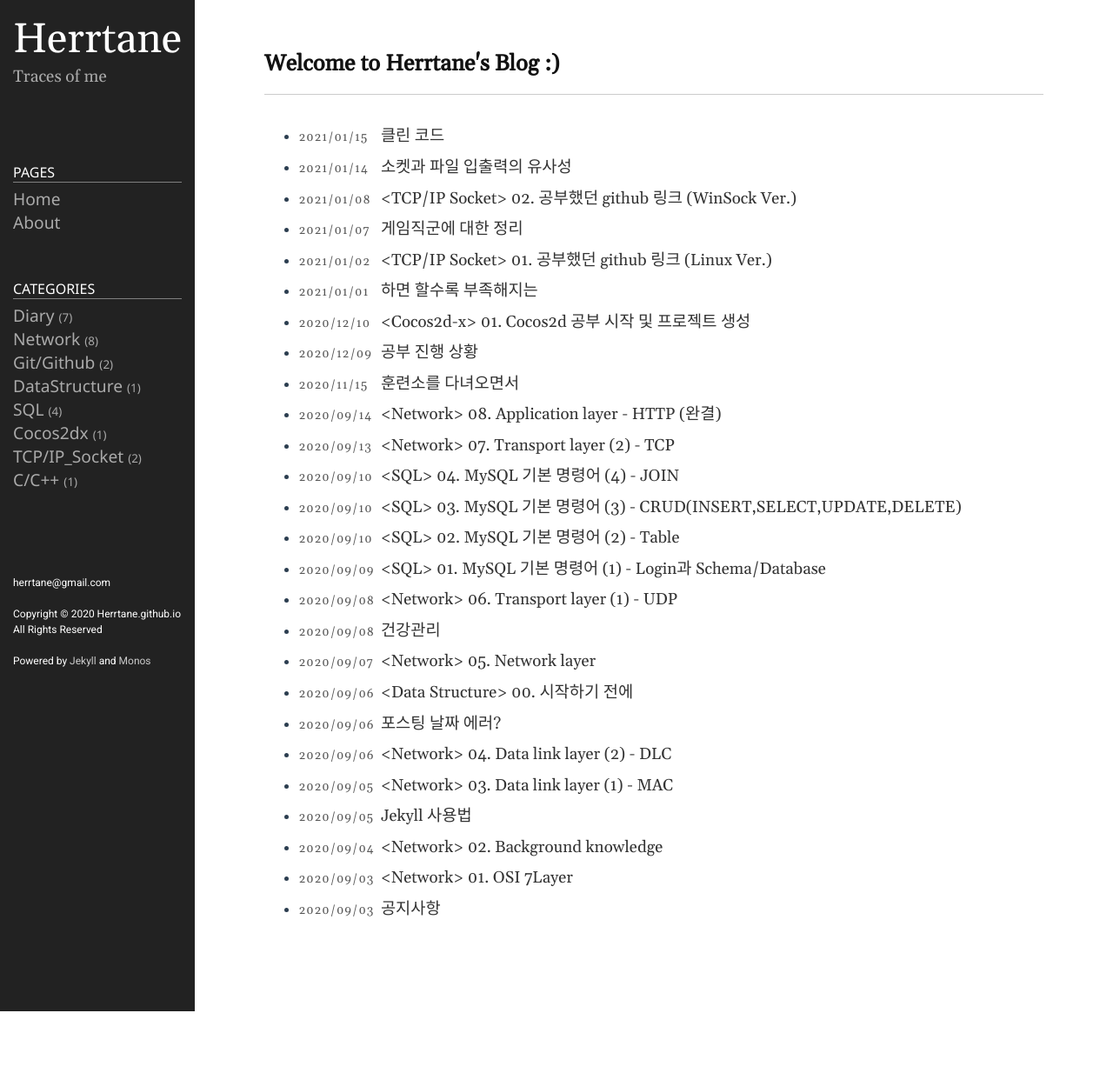
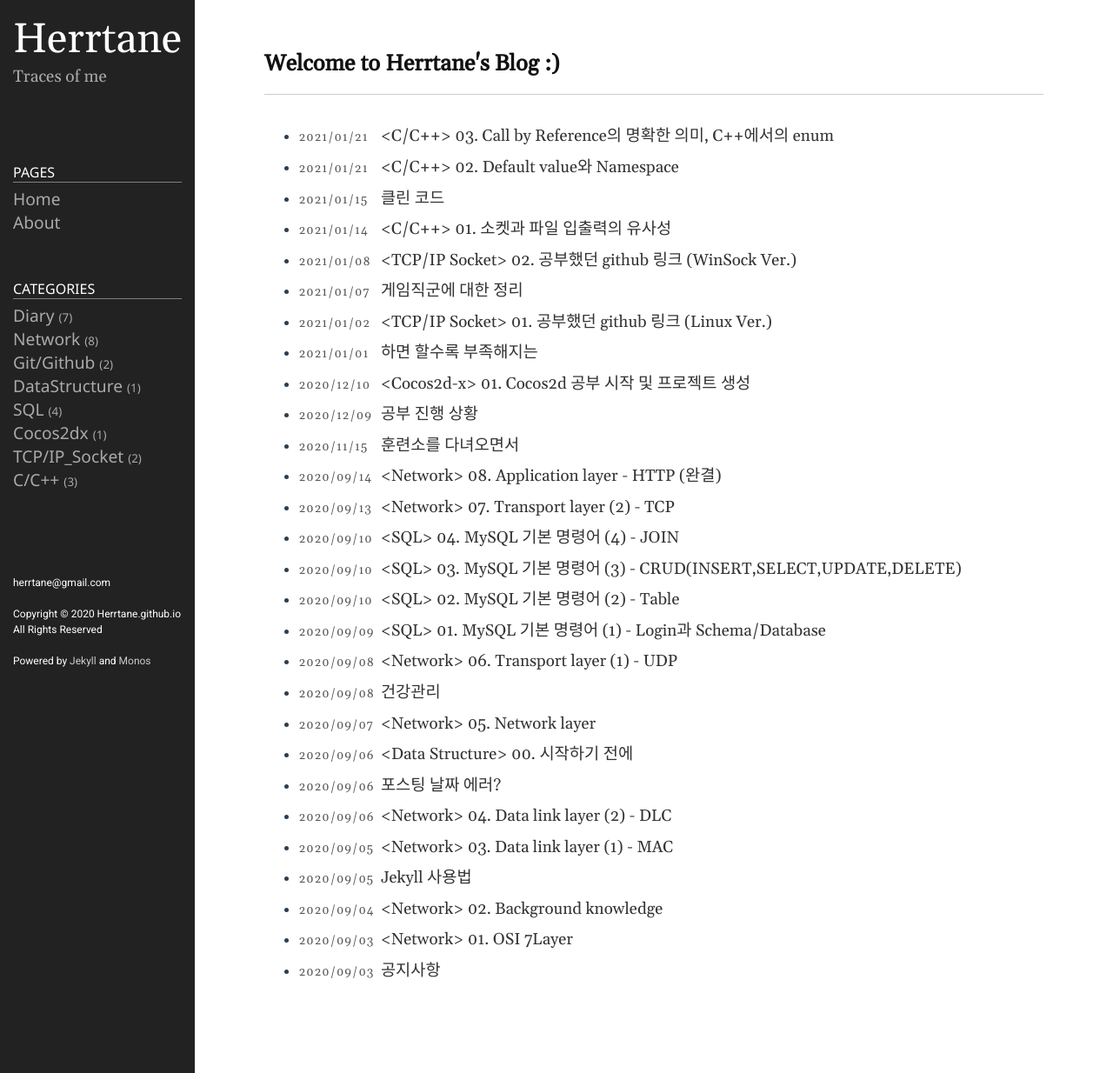
Before and after one commit to Herrtane/Herrtane.github.io, a Jekyll site: the page built from index.md, in a window 1280 px wide. Shown: the whole page at 87% size. Built offline with Jekyll 4.4.1, drawn with Linux system fonts in a browser that asks for light colours; before the commit the page ends 1163 px from its top, so only the background shows below that; part of the change alters nothing that is shown.

Commit message:
Post C_C++

````diff
--- a/_posts/2021-01-14-cc++-socketandfstream.markdown
+++ b/_posts/2021-01-14-cc++-socketandfstream.markdown
@@ -1,6 +1,6 @@
 ---
 layout: post
-title: 소켓과 파일 입출력의 유사성
+title: <C/C++> 01. 소켓과 파일 입출력의 유사성
 date: 2021-01-14 13:25:23 +0900
 category: C/C++
 comments: true
--- /dev/null
+++ b/_posts/2021-01-21-cc++-review1.markdown
@@ -0,0 +1,88 @@
+---
+layout: post
+title: <C/C++> 02. Default value와 Namespace
+date: 2021-01-21 13:25:23 +0900
+category: C/C++
+comments: true
+---
+## Parameter의 Default Value
+
+C++로 짜놓았던 코드들을 리팩토링하다보니, 예기치 못한 오류가 발생하는 일이 종종 생겼다. 그래서, C++에 대한 정교한 사용법을 익히고 복습하고자 몇몇 잊기 쉬운 개념들을 게시하려고 한다. 우선, 함수 매개변수에 디폴트 값을 부여하는 방법이다.
+
+```c
+#include <stdio.h>
+int Add(int num1, int num2=2);          // 디폴트 값은 함수의 선언 부분에만 명시하면 된다.
+                                        // 함수에 전달되는 인자는 왼쪽에서부터 오른쪽으로 채워지므로,
+                                        // 부분적 디폴트 값은 오른쪽부터 채워야 한다.
+
+int main(void){
+    std::cout << Add(1) << std::endl;
+    std::cout << Add(1,3) << std::endl;
+    return 0;
+}
+
+int Add(int num1, int num2){
+    return num1+num2;
+}
+```
+
+## Namespace
+
+바로 코드를 통해 설명을 대신하겠다.
+
+```cpp
+#include <iostream>
+
+namespace FirstCompany{
+    void Func(void);
+}
+
+namespace SecondCompany{
+    void Func(void);
+    namespace ThirdCompany{
+        void Func(void);
+    }
+}
+
+int main(void){
+    using FirstCompany::Func;
+    Func();
+    SecondCompany::Func();
+    SecondCompany::ThirdCompany::Func();
+
+    namespace NewCompany = SecondCompany::ThirdCompany;
+    NewCompany::Func();
+
+    return 0;
+}
+
+void FirstCompany::Func(void){
+    std::cout << "FirstCompany's Function" << std::endl;
+}
+
+void SecondCompany::Func(void){
+    std::cout << "SecondCompany's Function" << std::endl;
+}
+
+```
+
+## Scope Resolution Operator의 중요한 기능
+
+최근에 내가 QT 프로그래밍을 하면서, QT의 connect함수와 Winsock2의 connect함수와 충돌하는 경험을 했었다. 이럴때 해결책은, 범위 지정 연산자를 사용해서 그 범위를 지정해주는 것이었다.
+
+```cpp
+...
+int val=100;
+
+int Func(void){
+    int val=20;
+    val+=3;
+    ::val+=7;       // 전역변수에 접근하기 위해서는 이렇게 범위 지정 연산자가 필요하다. connect함수를 사용할때도 마찬가지였다.
+}
+...
+
+```
+
+<br/>
+
+다음 포스팅에서도 C++을 복습하면서 기억하면 좋을 부분을 기록하도록 하겠다.
--- /dev/null
+++ b/_posts/2021-01-21-cc++-review2.markdown
@@ -0,0 +1,45 @@
+---
+layout: post
+title: <C/C++> 03. Call by Reference의 명확한 의미, C++에서의 enum
+date: 2021-01-21 13:59:23 +0900
+category: C/C++
+comments: true
+---
+## Call by Reference의 명확한 의미
+
+잠시, 윤성우 선생님의 <열혈 C++ 프로그래밍> 책에서 배웠던 내용을 인용하겠다.
+
+C언어에서 말하는 Call by Reference의 정확한 의미는 다음과 같다.
+
+> **주소 값을 전달받아서, 함수 외부에 선언된 변수에 접근하는 형태의 함수호출.**
+
+즉, 주소 값이 외부 변수의 참조도구로 사용되는 함수의 호출을 뜻한다. 이렇듯 주소 값이 전달되었다는 사실이 중요한 게 아니라, 주소 값이 참조의 도구로 사용되었다는 사실이 중요한 것이며, 이것이 Call by Value와 Call by Reference를 구분하는 기준이 된다. C++에서는 함수 외부에 선언된 변수의 접근 방법으로 두 가지가 존재한다.
+1. 주소 값을 이용한 Call by Reference
+2. 참조자를 이용한 Call by Reference
+
+사견이지만, 나는 참조자보다 포인터가 훨씬 안전하고 가독성 높은 방법이라고 생각한다. 불가피하게 참조자를 사용할 경우는 어쩔 수 없지만, 가급적이면 나는 포인터를 지향한다.
+
+## C++에서의 enum
+
+namespace를 사용해서 enum을 포함시키면, 코드의 가독성이 좋아진다.
+
+```cpp
+namespace CAR_CONST{
+    enum{
+        ID_LEN      =20,
+        MAX_SPD     =200,
+        FUEL_STEP   =2,
+        ACC_STEP    =10,
+        BRK_STEP    =10
+    };
+}
+
+...
+Func(CAR_CONST::ID_LEN);
+...
+
+```
+
+<br/>
+
+다음 포스팅에서도 C++을 복습하면서 기억하면 좋을 부분을 기록하도록 하겠다.
````
